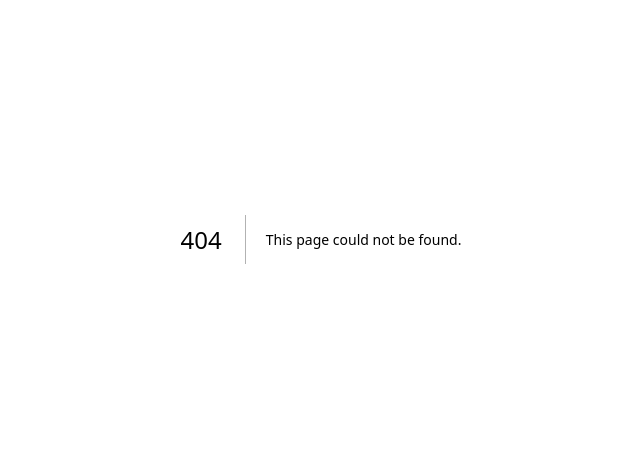
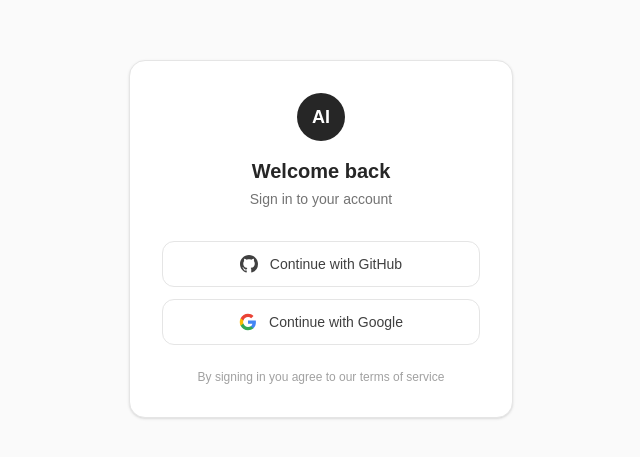
Before and after one commit to muhammadalitamanaee/ai-chatBot, a Next.js app: page /login in a window 1280 px wide. Before the commit this address had no page. Shown: the part 161-618 px from the top of the page, without its empty margins (319-959 px from the left). Built offline with nearby package versions, Linux system fonts and the light colour scheme; no server answers.

Commit message:
feat: add middleware , auth form , next auth configs to the project

```diff
--- /dev/null
+++ b/app/(auth)/login/page.tsx
@@ -0,0 +1,79 @@
+import { signIn } from "@/lib/auth";
+
+export default function LoginPage() {
+  return (
+    <div className="min-h-screen bg-neutral-50 flex items-center justify-center px-4">
+      <div className="bg-white rounded-2xl shadow-sm border border-neutral-200 p-8 w-full max-w-sm">
+        {/* Header */}
+        <div className="text-center mb-8">
+          <div className="w-12 h-12 rounded-full bg-neutral-800 flex items-center justify-center mx-auto mb-4">
+            <span className="text-white text-lg font-bold">AI</span>
+          </div>
+          <h1 className="text-xl font-semibold text-neutral-800">
+            Welcome back
+          </h1>
+          <p className="text-sm text-neutral-500 mt-1">
+            Sign in to your account
+          </p>
+        </div>
+
+        {/* GitHub login */}
+        <form
+          action={async () => {
+            "use server";
+            await signIn("github", { redirectTo: "/" });
+          }}
+        >
+          <button
+            type="submit"
+            className="w-full flex items-center justify-center gap-3 px-4 py-3 rounded-xl border border-neutral-200 text-sm font-medium text-neutral-700 hover:bg-neutral-50 transition-colors mb-3"
+          >
+            {/* GitHub icon */}
+            <svg width="18" height="18" viewBox="0 0 24 24" fill="currentColor">
+              <path d="M12 0C5.37 0 0 5.37 0 12c0 5.31 3.435 9.795 8.205 11.385.6.105.825-.255.825-.57 0-.285-.015-1.23-.015-2.235-3.015.555-3.795-.735-4.035-1.41-.135-.345-.72-1.41-1.23-1.695-.42-.225-1.02-.78-.015-.795.945-.015 1.62.87 1.845 1.23 1.08 1.815 2.805 1.305 3.495.99.105-.78.42-1.305.765-1.605-2.67-.3-5.46-1.335-5.46-5.925 0-1.305.465-2.385 1.23-3.225-.12-.3-.54-1.53.12-3.18 0 0 1.005-.315 3.3 1.23.96-.27 1.98-.405 3-.405s2.04.135 3 .405c2.295-1.56 3.3-1.23 3.3-1.23.66 1.65.24 2.88.12 3.18.765.84 1.23 1.905 1.23 3.225 0 4.605-2.805 5.625-5.475 5.925.435.375.81 1.095.81 2.22 0 1.605-.015 2.895-.015 3.3 0 .315.225.69.825.57A12.02 12.02 0 0 0 24 12c0-6.63-5.37-12-12-12z" />
+            </svg>
+            Continue with GitHub
+          </button>
+        </form>
+
+        {/* Google login */}
+        <form
+          action={async () => {
+            "use server";
+            await signIn("google", { redirectTo: "/" });
+          }}
+        >
+          <button
+            type="submit"
+            className="w-full flex items-center justify-center gap-3 px-4 py-3 rounded-xl border border-neutral-200 text-sm font-medium text-neutral-700 hover:bg-neutral-50 transition-colors"
+          >
+            {/* Google icon */}
+            <svg width="18" height="18" viewBox="0 0 24 24">
+              <path
+                fill="#4285F4"
+                d="M22.56 12.25c0-.78-.07-1.53-.2-2.25H12v4.26h5.92c-.26 1.37-1.04 2.53-2.21 3.31v2.77h3.57c2.08-1.92 3.28-4.74 3.28-8.09z"
+              />
+              <path
+                fill="#34A853"
+                d="M12 23c2.97 0 5.46-.98 7.28-2.66l-3.57-2.77c-.98.66-2.23 1.06-3.71 1.06-2.86 0-5.29-1.93-6.16-4.53H2.18v2.84C3.99 20.53 7.7 23 12 23z"
+              />
+              <path
+                fill="#FBBC05"
+                d="M5.84 14.09c-.22-.66-.35-1.36-.35-2.09s.13-1.43.35-2.09V7.07H2.18C1.43 8.55 1 10.22 1 12s.43 3.45 1.18 4.93l2.85-2.22.81-.62z"
+              />
+              <path
+                fill="#EA4335"
+                d="M12 5.38c1.62 0 3.06.56 4.21 1.64l3.15-3.15C17.45 2.09 14.97 1 12 1 7.7 1 3.99 3.47 2.18 7.07l3.66 2.84c.87-2.6 3.3-4.53 6.16-4.53z"
+              />
+            </svg>
+            Continue with Google
+          </button>
+        </form>
+
+        <p className="text-xs text-neutral-400 text-center mt-6">
+          By signing in you agree to our terms of service
+        </p>
+      </div>
+    </div>
+  );
+}
--- /dev/null
+++ b/app/api/auth/[...nextauth]/route.ts
@@ -0,0 +1,5 @@
+import { handlers } from "@/lib/auth";
+
+// NextAuth handles all /api/auth/* routes automatically
+// This single file covers: login, logout, callback, session
+export const { GET, POST } = handlers;
--- /dev/null
+++ b/middleware.ts
@@ -0,0 +1,26 @@
+import { auth } from "@/lib/auth";
+import { NextResponse } from "next/server";
+
+export default auth((req) => {
+  const isLoggedIn = !!req.auth;
+  const isLoginPage = req.nextUrl.pathname === "/login";
+  const isAuthRoute = req.nextUrl.pathname.startsWith("/api/auth");
+
+  // Always allow auth routes and login page through
+  if (isAuthRoute || isLoginPage) {
+    return NextResponse.next();
+  }
+
+  // Redirect to login if not authenticated
+  if (!isLoggedIn) {
+    return NextResponse.redirect(new URL("/login", req.url));
+  }
+
+  return NextResponse.next();
+});
+
+// Tell Next.js which routes the middleware runs on
+// This pattern matches everything except static files and images
+export const config = {
+  matcher: ["/((?!_next/static|_next/image|favicon.ico).*)"],
+};
--- /dev/null
+++ b/src/lib/auth.ts
@@ -0,0 +1,64 @@
+import NextAuth from "next-auth";
+import GitHub from "next-auth/providers/github";
+import Google from "next-auth/providers/google";
+import { db } from "@/db/index";
+import { users } from "@/db/schema";
+
+export const { handlers, signIn, signOut, auth } = NextAuth({
+  // The login page we'll build — NextAuth redirects here when not logged in
+  pages: {
+    signIn: "/login",
+  },
+
+  providers: [
+    GitHub({
+      clientId: process.env.AUTH_GITHUB_ID!,
+      clientSecret: process.env.AUTH_GITHUB_SECRET!,
+    }),
+    Google({
+      clientId: process.env.AUTH_GOOGLE_ID!,
+      clientSecret: process.env.AUTH_GOOGLE_SECRET!,
+    }),
+  ],
+
+  callbacks: {
+    // This runs every time a user logs in
+    // We use it to save/update the user in our own database
+    async signIn({ user }) {
+      if (!user.email) return false; // reject if no email
+
+      try {
+        // Upsert — insert if new user, update if existing
+        // This way we always have the latest name/image from their provider
+        await db
+          .insert(users)
+          .values({
+            id: user.email, // use email as ID — consistent across providers
+            name: user.name ?? "",
+            email: user.email,
+            image: user.image ?? "",
+          })
+          .onConflictDoUpdate({
+            target: users.email,
+            set: {
+              name: user.name ?? "",
+              image: user.image ?? "",
+            },
+          });
+      } catch (err) {
+        console.error("[auth] Failed to save user:", err);
+        return false;
+      }
+
+      return true;
+    },
+
+    // Add userId to the session so we can access it in route handlers
+    async session({ session }) {
+      if (session.user?.email) {
+        session.user.id = session.user.email;
+      }
+      return session;
+    },
+  },
+});
```
